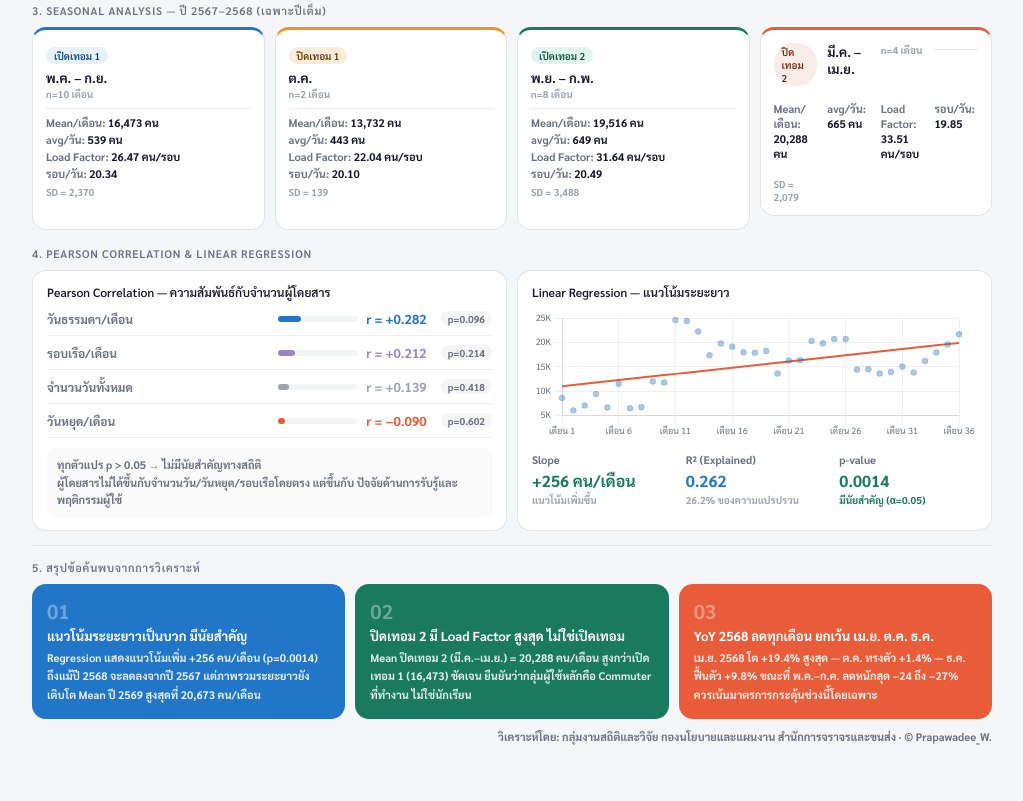
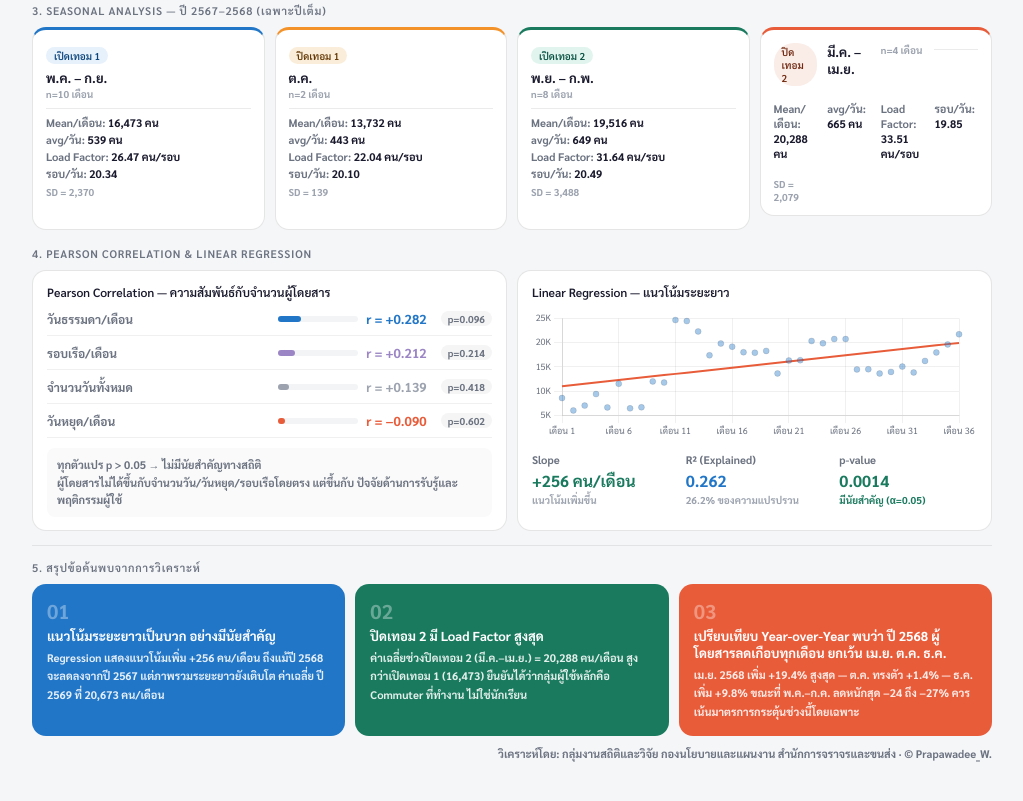
Before and after one commit to BMA-Statistics-PW/BMA-EV_Passenger-boat, a plain HTML site: page index.html in a window 1280 px wide. Shown: the part 1107-1908 px from the top of the page, without its empty margins (128-1151 px from the left). Drawn offline with nearby package versions, Linux system fonts and the light colour scheme.

Commit message:
Update index.html

```diff
--- a/index.html
+++ b/index.html
@@ -345,18 +345,18 @@ body {
   <div class="ins3">
     <div class="ins i1">
       <div class="ins-n">01</div>
-      <div class="ins-h">แนวโน้มระยะยาวเป็นบวก มีนัยสำคัญ</div>
-      <div class="ins-b">Regression แสดงแนวโน้มเพิ่ม +256 คน/เดือน (p=0.0014) ถึงแม้ปี 2568 จะลดลงจากปี 2567 แต่ภาพรวมระยะยาวยังเติบโต Mean ปี 2569 สูงสุดที่ 20,673 คน/เดือน</div>
+      <div class="ins-h">แนวโน้มระยะยาวเป็นบวก อย่างมีนัยสำคัญ</div>
+      <div class="ins-b">Regression แสดงแนวโน้มเพิ่ม +256 คน/เดือน ถึงแม้ปี 2568 จะลดลงจากปี 2567 แต่ภาพรวมระยะยาวยังเติบโต ค่าเฉลี่ย ปี 2569 ที่ 20,673 คน/เดือน</div>
     </div>
     <div class="ins i2">
       <div class="ins-n">02</div>
-      <div class="ins-h">ปิดเทอม 2 มี Load Factor สูงสุด ไม่ใช่เปิดเทอม</div>
-      <div class="ins-b">Mean ปิดเทอม 2 (มี.ค.–เม.ย.) = 20,288 คน/เดือน สูงกว่าเปิดเทอม 1 (16,473) ชัดเจน ยืนยันว่ากลุ่มผู้ใช้หลักคือ Commuter ที่ทำงาน ไม่ใช่นักเรียน</div>
+      <div class="ins-h">ปิดเทอม 2 มี Load Factor สูงสุด</div>
+      <div class="ins-b">ค่าเฉลี่ยช่วงปิดเทอม 2 (มี.ค.–เม.ย.) = 20,288 คน/เดือน สูงกว่าเปิดเทอม 1 (16,473) ยืนยันได้ว่ากลุ่มผู้ใช้หลักคือ Commuter ที่ทำงาน ไม่ใช่นักเรียน</div>
     </div>
     <div class="ins i3">
       <div class="ins-n">03</div>
-      <div class="ins-h">YoY 2568 ลดทุกเดือน ยกเว้น เม.ย. ต.ค. ธ.ค.</div>
-      <div class="ins-b">เม.ย. 2568 โต +19.4% สูงสุด — ต.ค. ทรงตัว +1.4% — ธ.ค. ฟื้นตัว +9.8% ขณะที่ พ.ค.–ก.ค. ลดหนักสุด −24 ถึง −27% ควรเน้นมาตรการกระตุ้นช่วงนี้โดยเฉพาะ</div>
+      <div class="ins-h">เปรียบเทียบ Year-over-Year พบว่า ปี 2568 ผู้โดยสารลดเกือบทุกเดือน ยกเว้น เม.ย. ต.ค. ธ.ค.</div>
+      <div class="ins-b">เม.ย. 2568 เพิ่ม +19.4% สูงสุด — ต.ค. ทรงตัว +1.4% — ธ.ค. เพิ่ม +9.8% ขณะที่ พ.ค.–ก.ค. ลดหนักสุด −24 ถึง −27% ควรเน้นมาตรการกระตุ้นช่วงนี้โดยเฉพาะ</div>
     </div>
   </div>
 
```
